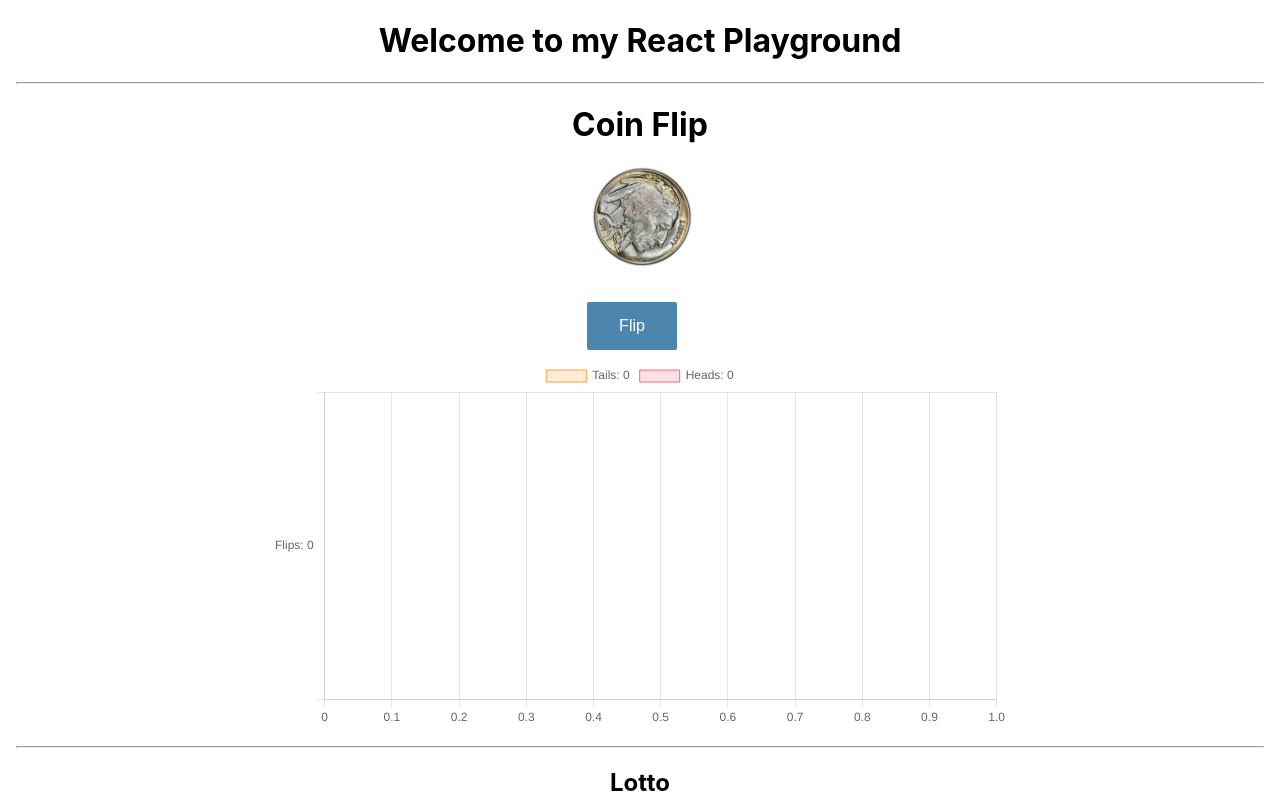
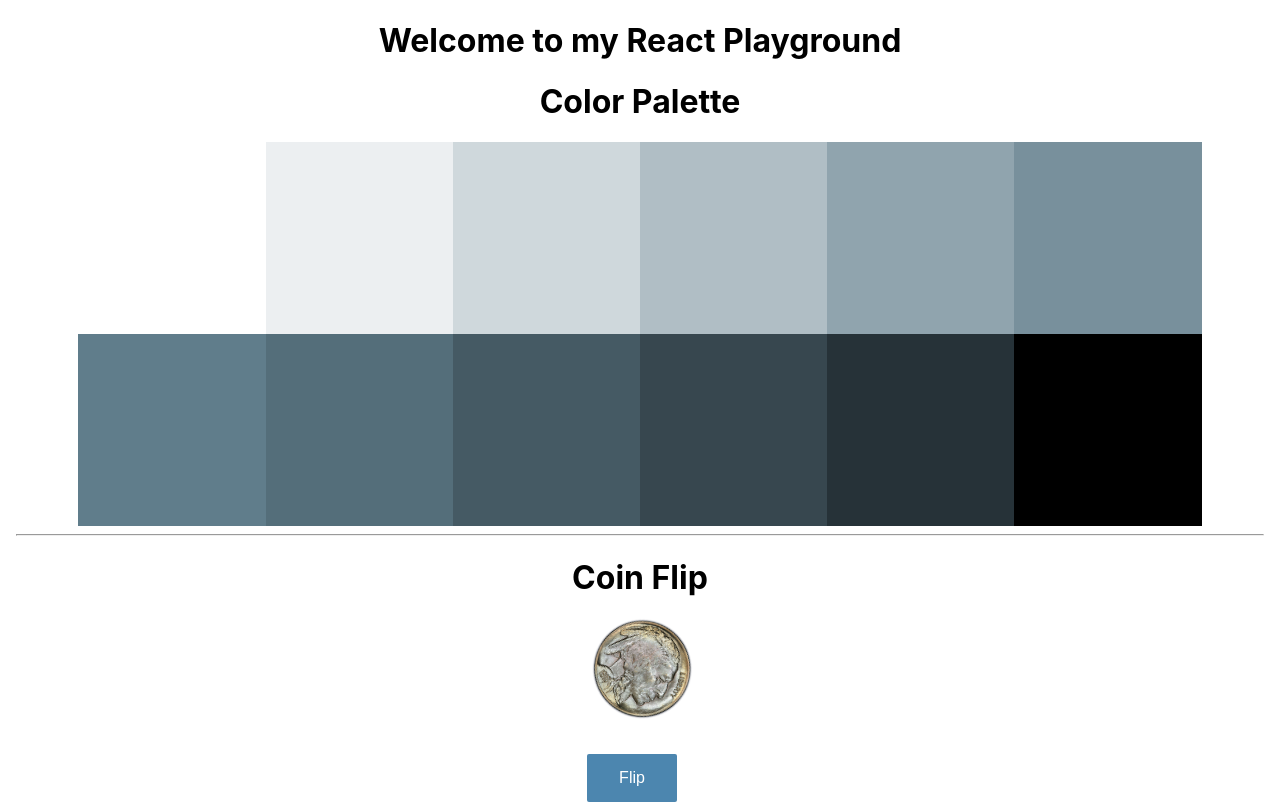
Before and after one commit to robertocannella/pokemon-react-typescript, a React (Create React App) app: page / in a window 1280 px wide. Shown: the top 804 px of the page. Built offline with nearby package versions, Linux system fonts and the light colour scheme.

Commit message:
Add color palette

```diff
--- a/src/components/coinFlip/CoinFlip.css
+++ b/src/components/coinFlip/CoinFlip.css
@@ -1,3 +1,6 @@
 .Coin-container {
+    width: fit-content;
+    margin-right: auto;
+    margin-left: auto;
     margin-bottom: 1rem;
 }
--- /dev/null
+++ b/src/components/colorBoxes/ColorBox.css
@@ -0,0 +1,6 @@
+
+.ColorBox-container  {
+    cursor: pointer;
+    width: 15%;
+    height: max(15vw);
+}
--- /dev/null
+++ b/src/components/colorBoxes/ColorBox.tsx
@@ -0,0 +1,83 @@
+import React, {Component} from 'react';
+import './ColorBox.css';
+
+
+interface ColorBoxProps {
+    color: string
+}
+interface ColorBoxState {
+    color: string
+    palette: Palette
+}
+interface Palette  extends Object{
+    1: string
+    50: string
+    100: string
+    300:string,
+    400: string,
+    500: string,
+    600: string,
+    700: string,
+    800: string,
+    900: string,
+    999: string
+}
+
+class ColorBox extends Component<ColorBoxProps,ColorBoxState> {
+    public paletteBlueGray= {
+        1: '#FFFFFF',
+        50: '#ECEFF1',
+        100: '#CFD8DC',
+        200: '#B0BEC5',
+        300: '#90A4AE',
+        400: '#78909C',
+        500: '#607D8B',
+        600: '#546E7A',
+        700: '#455A64',
+        800: '#37474F',
+        900: '#263238',
+        999: '#000000'
+    }
+
+    constructor(props:ColorBoxProps) {
+        super(props);
+        this.state = {
+            color: this.props.color,
+            palette: this.paletteBlueGray
+        }
+        this.handleChangeColor = this.handleChangeColor.bind(this);
+
+    }
+
+    handleChangeColor (e:React.BaseSyntheticEvent) {
+        const newPalette = this.filterPalette(this.state.palette,this.state.color)
+        const randIndex = Math.floor(Math.random()* Object.keys(newPalette).length)
+        this.setState({
+            color: Object.values(newPalette).at(randIndex)
+        })
+    }
+    render() {
+        return (
+            <div
+                className={"ColorBox-container"}
+                onClick={this.handleChangeColor}
+                 style={{backgroundColor: `${this.state.color}`}}>
+            </div>
+        );
+    }
+    filterPalette(obj:Palette , oldValue:string) {
+        // Filter existing value
+        const filteredKeys = Object.fromEntries(
+            Object.entries(obj).filter(([key,value])=>{
+                //console.log(value,oldValue)
+                return value !== oldValue
+            })
+        )
+
+      return filteredKeys as Palette;
+
+       // return filteredKeys[Math.floor(Math.random() * filteredKeys.length)];
+    }
+}
+
+export default ColorBox;
--- /dev/null
+++ b/src/components/colorBoxes/ColorBoxes.css
@@ -0,0 +1,7 @@
+.ColorBoxes-container {
+    display: flex;
+    flex-wrap: wrap;
+    justify-content: center;
+    align-items: center;
+    flex: 1
+}
--- /dev/null
+++ b/src/components/colorBoxes/ColorBoxes.tsx
@@ -0,0 +1,59 @@
+import React, {Component} from 'react';
+import ColorBox from "./ColorBox";
+import './ColorBoxes.css'
+interface Palette  extends Object{
+    1: string
+    50: string
+    100: string
+    300:string,
+    400: string,
+    500: string,
+    600: string,
+    700: string,
+    800: string,
+    900: string,
+    999: string
+}
+
+class ColorBoxes extends Component<any, any> {
+    constructor(props:any) {
+        super(props);
+        this.state = {
+            palette:  this.paletteBlueGray
+        }
+    }
+
+    public paletteBlueGray= {
+        1: '#FFFFFF',
+        50: '#ECEFF1',
+        100: '#CFD8DC',
+        200: '#B0BEC5',
+        300:'#90A4AE',
+        400: '#78909C',
+        500: '#607D8B',
+        600: '#546E7A',
+        700: '#455A64',
+        800: '#37474F',
+        900: '#263238',
+        999: '#000000'
+    }
+
+    render() {
+        const { palette } = this.state
+        return (
+            <div className={"ColorBoxes Main-Content"}>
+                <h1>Color Palette</h1>
+                <div className={"ColorBoxes-container"}>
+                    {Object.keys(palette).map((key,index)=>{
+                        return (
+                            <ColorBox key={key} color={palette[key]}/>
+                        )
+                    })}
+                </div>
+
+            </div>
+        );
+    }
+}
+
+export default ColorBoxes;
--- a/src/components/mainPage/MainPage.tsx
+++ b/src/components/mainPage/MainPage.tsx
@@ -3,6 +3,8 @@ import RollDice from "../rollDice/RoleDice";
 import PokeGame from "../pokeGame/PokeGame";
 import LotteryGame from "../lotteryGame/LotteryGame";
 import CoinFlip from "../coinFlip/CoinFlip";
+import ColorBox from "../colorBoxes/ColorBox";
+import ColorBoxes from "../colorBoxes/ColorBoxes";
 
 
 export default class MainPage extends Component<any, any> {
@@ -17,6 +19,7 @@ export default class MainPage extends Component<any, any> {
         return (
             <div>
                <h1>Welcome to my React Playground</h1>
+                <ColorBoxes/>
                 <hr/>
                 <CoinFlip />
                 <hr/>
```
